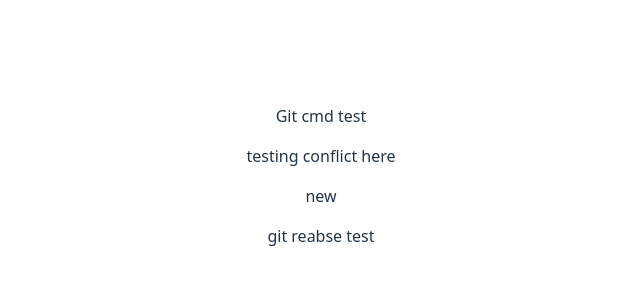
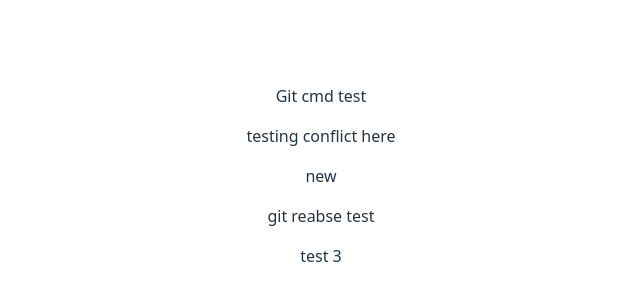
Before and after one commit to Srinath-Rajkumar/git-cmd-practice, a React (Vite) app: page / in a window 1280 px wide. Shown: the part 224-524 px from the top of the page, without its empty margins (319-959 px from the left). Built offline with nearby package versions, Linux system fonts and the light colour scheme.

Commit message:
commit 3

```diff
--- a/src/App.tsx
+++ b/src/App.tsx
@@ -7,6 +7,7 @@ function App() {
       <p>testing conflict here</p>
       <p>new</p>
       <p>git reabse test</p>
+      <p>test 3</p>
     </>
   );
 }
```
